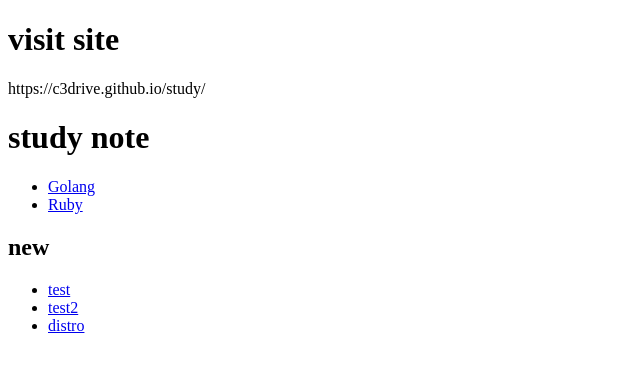
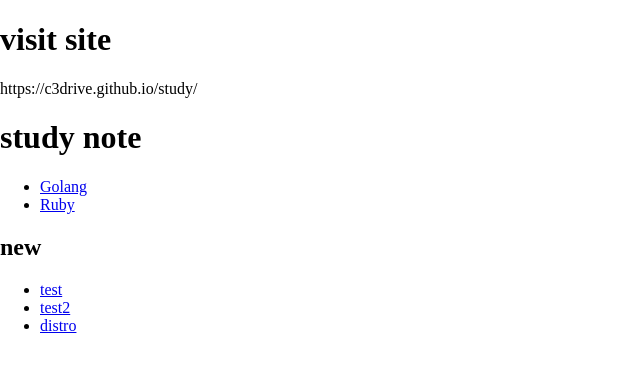
Before and after one commit to rfriends/rfriends, a Jekyll site: the page built from README.md, in a window 1280 px wide. Shown: the top 372 px of the page, without its empty margins (0-640 px from the left). Built offline with Jekyll 4.4.1, drawn with Linux system fonts in a browser that asks for light colours; our own code applies the rules of GitHub Pages for plain Markdown files; Markdown is read by kramdown in place of the engine named in the settings.

Commit message:
Update default.html

```diff
--- a/_layouts/default.html
+++ b/_layouts/default.html
@@ -4,6 +4,10 @@
     <meta charset='utf-8'>
     <title>{{ page.title }} - @rfriends</title>
     <style>
+      body {
+margin: 10px 0px 0px 0px;
+padding: 0;
+}
 th,td {
     border: solid 1px;
     padding: 5px;
```
